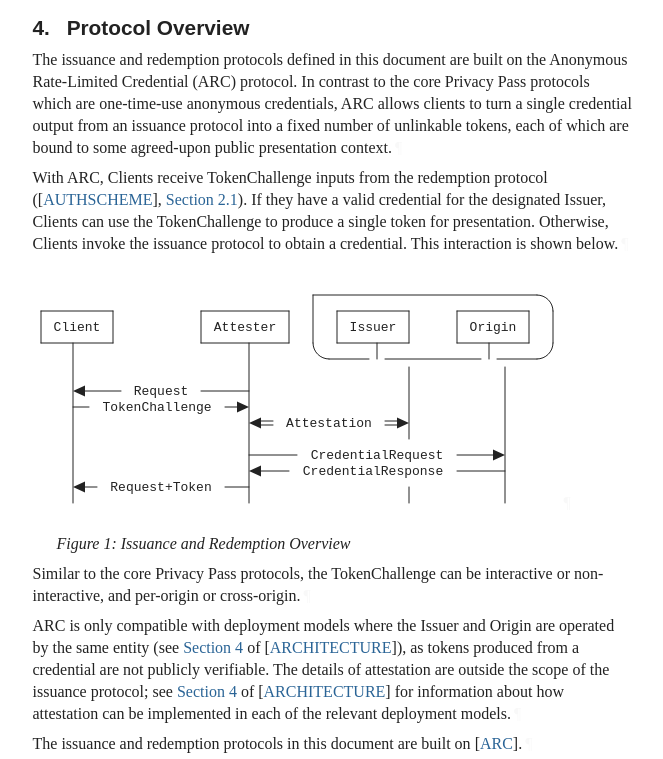
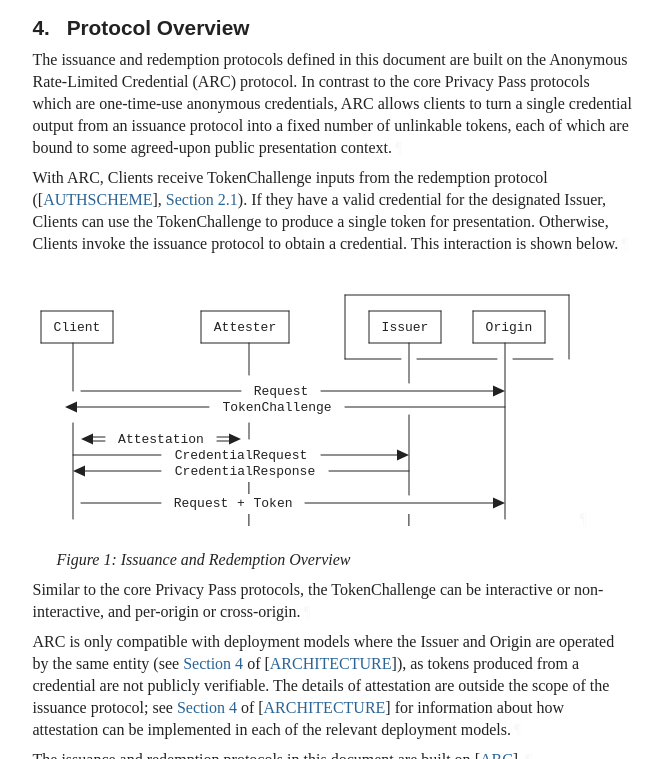
Before and after one commit to chris-wood/draft-arc, a plain HTML site: page caw/pp/draft-yun-privacypass-arc.html in a window 1280 px wide. Shown: the part 2041-2800 px from the top of the page, without its empty margins (92-755 px from the left). Drawn offline with Linux system fonts and the light colour scheme; a web font is replaced by a local one.

Commit message:
Script updating gh-pages from 6643014. [ci skip]

```diff
--- a/caw/pp/draft-yun-cfrg-arc.txt
+++ b/caw/pp/draft-yun-cfrg-arc.txt
@@ -5,7 +5,7 @@
 Network Working Group                                             C. Yun
 Internet-Draft                                                C. A. Wood
 Intended status: Informational                               Apple, Inc.
-Expires: 4 August 2025                                   31 January 2025
+Expires: 8 August 2025                                   4 February 2025
 
 
                    Anonymous Rate-Limited Credentials
@@ -55,7 +55,7 @@ Status of This Memo
    time.  It is inappropriate to use Internet-Drafts as reference
    material or to cite them other than as "work in progress."
 
-   This Internet-Draft will expire on 4 August 2025.
+   This Internet-Draft will expire on 8 August 2025.
 
 Copyright Notice
 
@@ -238,7 +238,7 @@ Table of Contents
 
    *  Order(): Outputs the order of the group (i.e. p).
 
-   *  Identity(): Outputs the identity element of the group (i.e.  I).
+   *  Identity(): Outputs the identity element of the group (i.e. I).
 
    *  Generator(): Outputs the fixed generator of the group.
 
--- a/caw/pp/draft-yun-privacypass-arc.html
+++ b/caw/pp/draft-yun-privacypass-arc.html
@@ -11,10 +11,10 @@
        This document specifies the issuance and redemption protocols for
 tokens based on the Anonymous Rate-Limited Credential (ARC) protocol.
     " name="description">
-<meta content="xml2rfc 3.25.0" name="generator">
+<meta content="xml2rfc 3.26.0" name="generator">
 <meta content="draft-yun-privacypass-arc-latest" name="ietf.draft">
 <!-- Generator version information:
-  xml2rfc 3.25.0
+  xml2rfc 3.26.0
     Python 3.12.8
     ConfigArgParse 1.7
     google-i18n-address 3.1.1
@@ -1045,11 +1045,11 @@ svg :is([fill="white"], [fill^="#fff"]) {
 <thead><tr>
 <td class="left">Internet-Draft</td>
 <td class="center">Privacy Pass Issuance Protocol for ARC</td>
-<td class="right">January 2025</td>
+<td class="right">February 2025</td>
 </tr></thead>
 <tfoot><tr>
 <td class="left">Yun &amp; Wood</td>
-<td class="center">Expires 4 August 2025</td>
+<td class="center">Expires 8 August 2025</td>
 <td class="right">[Page]</td>
 </tr></tfoot>
 </table>
@@ -1062,12 +1062,12 @@ svg :is([fill="white"], [fill^="#fff"]) {
 <dd class="internet-draft">draft-yun-privacypass-arc-latest</dd>
 <dt class="label-published">Published:</dt>
 <dd class="published">
-<time datetime="2025-01-31" class="published">31 January 2025</time>
+<time datetime="2025-02-04" class="published">4 February 2025</time>
     </dd>
 <dt class="label-intended-status">Intended Status:</dt>
 <dd class="intended-status">Standards Track</dd>
 <dt class="label-expires">Expires:</dt>
-<dd class="expires"><time datetime="2025-08-04">4 August 2025</time></dd>
+<dd class="expires"><time datetime="2025-08-08">8 August 2025</time></dd>
 <dt class="label-authors">Authors:</dt>
 <dd class="authors">
 <div class="author">
@@ -1121,7 +1121,7 @@ tokens based on the Anonymous Rate-Limited Credential (ARC) protocol.<a href="#s
         time. It is inappropriate to use Internet-Drafts as reference
         material or to cite them other than as "work in progress."<a href="#section-boilerplate.1-3" class="pilcrow">¶</a></p>
 <p id="section-boilerplate.1-4">
-        This Internet-Draft will expire on 4 August 2025.<a href="#section-boilerplate.1-4" class="pilcrow">¶</a></p>
+        This Internet-Draft will expire on 8 August 2025.<a href="#section-boilerplate.1-4" class="pilcrow">¶</a></p>
 </section>
 </div>
 <div id="copyright">
@@ -1321,71 +1321,73 @@ credential. This interaction is shown below.<a href="#section-4-2" class="pilcro
 <figure id="figure-1">
         <div id="section-4-3.1">
           <div class="alignLeft art-svg artwork" id="section-4-3.1.1">
-<svg xmlns="http://www.w3.org/2000/svg" version="1.1" height="256" width="528" viewBox="0 0 528 256" class="diagram" text-anchor="middle" font-family="monospace" font-size="13px" stroke-linecap="round">
+<svg xmlns="http://www.w3.org/2000/svg" version="1.1" height="272" width="544" viewBox="0 0 544 272" class="diagram" text-anchor="middle" font-family="monospace" font-size="13px" stroke-linecap="round">
               <path d="M 8,48 L 8,80" fill="none" stroke="black"></path>
-              <path d="M 40,80 L 40,240" fill="none" stroke="black"></path>
+              <path d="M 40,80 L 40,128" fill="none" stroke="black"></path>
+              <path d="M 40,160 L 40,256" fill="none" stroke="black"></path>
               <path d="M 80,48 L 80,80" fill="none" stroke="black"></path>
               <path d="M 168,48 L 168,80" fill="none" stroke="black"></path>
-              <path d="M 216,80 L 216,240" fill="none" stroke="black"></path>
+              <path d="M 216,80 L 216,112" fill="none" stroke="black"></path>
+              <path d="M 216,160 L 216,176" fill="none" stroke="black"></path>
               <path d="M 256,48 L 256,80" fill="none" stroke="black"></path>
-              <path d="M 280,32 L 280,80" fill="none" stroke="black"></path>
-              <path d="M 304,48 L 304,80" fill="none" stroke="black"></path>
-              <path d="M 344,80 L 344,96" fill="none" stroke="black"></path>
-              <path d="M 376,48 L 376,80" fill="none" stroke="black"></path>
-              <path d="M 376,104 L 376,176" fill="none" stroke="black"></path>
-              <path d="M 376,224 L 376,240" fill="none" stroke="black"></path>
-              <path d="M 424,48 L 424,80" fill="none" stroke="black"></path>
-              <path d="M 456,80 L 456,96" fill="none" stroke="black"></path>
-              <path d="M 472,104 L 472,240" fill="none" stroke="black"></path>
-              <path d="M 496,48 L 496,80" fill="none" stroke="black"></path>
-              <path d="M 520,48 L 520,80" fill="none" stroke="black"></path>
-              <path d="M 280,32 L 504,32" fill="none" stroke="black"></path>
+              <path d="M 312,32 L 312,96" fill="none" stroke="black"></path>
+              <path d="M 336,48 L 336,80" fill="none" stroke="black"></path>
+              <path d="M 376,80 L 376,120" fill="none" stroke="black"></path>
+              <path d="M 376,152 L 376,232" fill="none" stroke="black"></path>
+              <path d="M 408,48 L 408,80" fill="none" stroke="black"></path>
+              <path d="M 440,48 L 440,80" fill="none" stroke="black"></path>
+              <path d="M 472,80 L 472,256" fill="none" stroke="black"></path>
+              <path d="M 512,48 L 512,80" fill="none" stroke="black"></path>
+              <path d="M 536,32 L 536,96" fill="none" stroke="black"></path>
+              <path d="M 312,32 L 536,32" fill="none" stroke="black"></path>
               <path d="M 8,48 L 80,48" fill="none" stroke="black"></path>
               <path d="M 168,48 L 256,48" fill="none" stroke="black"></path>
-              <path d="M 304,48 L 376,48" fill="none" stroke="black"></path>
-              <path d="M 424,48 L 496,48" fill="none" stroke="black"></path>
+              <path d="M 336,48 L 408,48" fill="none" stroke="black"></path>
+              <path d="M 440,48 L 512,48" fill="none" stroke="black"></path>
               <path d="M 8,80 L 80,80" fill="none" stroke="black"></path>
               <path d="M 168,80 L 256,80" fill="none" stroke="black"></path>
-              <path d="M 304,80 L 376,80" fill="none" stroke="black"></path>
-              <path d="M 424,80 L 496,80" fill="none" stroke="black"></path>
-              <path d="M 296,96 L 336,96" fill="none" stroke="black"></path>
-              <path d="M 352,96 L 448,96" fill="none" stroke="black"></path>
-              <path d="M 464,96 L 504,96" fill="none" stroke="black"></path>
-              <path d="M 48,128 L 88,128" fill="none" stroke="black"></path>
-              <path d="M 168,128 L 216,128" fill="none" stroke="black"></path>
-              <path d="M 40,144 L 56,144" fill="none" stroke="black"></path>
-              <path d="M 192,144 L 208,144" fill="none" stroke="black"></path>
-              <path d="M 224,158 L 240,158" fill="none" stroke="black"></path>
-              <path d="M 224,162 L 240,162" fill="none" stroke="black"></path>
-              <path d="M 352,158 L 368,158" fill="none" stroke="black"></path>
-              <path d="M 352,162 L 368,162" fill="none" stroke="black"></path>
-              <path d="M 216,192 L 264,192" fill="none" stroke="black"></path>
-              <path d="M 424,192 L 464,192" fill="none" stroke="black"></path>
-              <path d="M 224,208 L 256,208" fill="none" stroke="black"></path>
-              <path d="M 424,208 L 472,208" fill="none" stroke="black"></path>
-              <path d="M 48,224 L 64,224" fill="none" stroke="black"></path>
-              <path d="M 192,224 L 216,224" fill="none" stroke="black"></path>
-              <path d="M 504,32 C 512.83064,32 520,39.16936 520,48" fill="none" stroke="black"></path>
-              <path d="M 296,96 C 287.16936,96 280,88.83064 280,80" fill="none" stroke="black"></path>
-              <path d="M 504,96 C 512.83064,96 520,88.83064 520,80" fill="none" stroke="black"></path>
-              <polygon class="arrowhead" points="472,192 460,186.4 460,197.6" fill="black" transform="rotate(0,464,192)"></polygon>
-              <polygon class="arrowhead" points="376,160 364,154.4 364,165.6" fill="black" transform="rotate(0,368,160)"></polygon>
-              <polygon class="arrowhead" points="232,208 220,202.4 220,213.6" fill="black" transform="rotate(180,224,208)"></polygon>
-              <polygon class="arrowhead" points="232,160 220,154.4 220,165.6" fill="black" transform="rotate(180,224,160)"></polygon>
-              <polygon class="arrowhead" points="216,144 204,138.4 204,149.6" fill="black" transform="rotate(0,208,144)"></polygon>
-              <polygon class="arrowhead" points="56,224 44,218.4 44,229.6" fill="black" transform="rotate(180,48,224)"></polygon>
-              <polygon class="arrowhead" points="56,128 44,122.4 44,133.6" fill="black" transform="rotate(180,48,128)"></polygon>
+              <path d="M 336,80 L 408,80" fill="none" stroke="black"></path>
+              <path d="M 440,80 L 512,80" fill="none" stroke="black"></path>
+              <path d="M 312,96 L 368,96" fill="none" stroke="black"></path>
+              <path d="M 384,96 L 464,96" fill="none" stroke="black"></path>
+              <path d="M 480,96 L 520,96" fill="none" stroke="black"></path>
+              <path d="M 48,128 L 208,128" fill="none" stroke="black"></path>
+              <path d="M 288,128 L 464,128" fill="none" stroke="black"></path>
+              <path d="M 40,144 L 176,144" fill="none" stroke="black"></path>
+              <path d="M 312,144 L 472,144" fill="none" stroke="black"></path>
+              <path d="M 56,174 L 72,174" fill="none" stroke="black"></path>
+              <path d="M 56,178 L 72,178" fill="none" stroke="black"></path>
+              <path d="M 184,174 L 200,174" fill="none" stroke="black"></path>
+              <path d="M 184,178 L 200,178" fill="none" stroke="black"></path>
+              <path d="M 40,192 L 128,192" fill="none" stroke="black"></path>
+              <path d="M 288,192 L 368,192" fill="none" stroke="black"></path>
+              <path d="M 48,208 L 128,208" fill="none" stroke="black"></path>
+              <path d="M 296,208 L 376,208" fill="none" stroke="black"></path>
+              <path d="M 48,240 L 128,240" fill="none" stroke="black"></path>
+              <path d="M 272,240 L 464,240" fill="none" stroke="black"></path>
+              <polygon class="arrowhead" points="472,240 460,234.4 460,245.6" fill="black" transform="rotate(0,464,240)"></polygon>
+              <polygon class="arrowhead" points="472,128 460,122.4 460,133.6" fill="black" transform="rotate(0,464,128)"></polygon>
+              <polygon class="arrowhead" points="376,192 364,186.4 364,197.6" fill="black" transform="rotate(0,368,192)"></polygon>
+              <polygon class="arrowhead" points="208,176 196,170.4 196,181.6" fill="black" transform="rotate(0,200,176)"></polygon>
+              <polygon class="arrowhead" points="64,176 52,170.4 52,181.6" fill="black" transform="rotate(180,56,176)"></polygon>
+              <polygon class="arrowhead" points="56,208 44,202.4 44,213.6" fill="black" transform="rotate(180,48,208)"></polygon>
+              <polygon class="arrowhead" points="48,144 36,138.4 36,149.6" fill="black" transform="rotate(180,40,144)"></polygon>
               <g class="text">
                 <text x="44" y="68">Client</text>
                 <text x="212" y="68">Attester</text>
-                <text x="340" y="68">Issuer</text>
-                <text x="460" y="68">Origin</text>
-                <text x="128" y="132">Request</text>
-                <text x="124" y="148">TokenChallenge</text>
-                <text x="296" y="164">Attestation</text>
-                <text x="344" y="196">CredentialRequest</text>
-                <text x="340" y="212">CredentialResponse</text>
-                <text x="128" y="228">Request+Token</text>
+                <text x="372" y="68">Issuer</text>
+                <text x="476" y="68">Origin</text>
+                <text x="248" y="132">Request</text>
+                <text x="244" y="148">TokenChallenge</text>
+                <text x="128" y="180">Attestation</text>
+                <text x="208" y="196">CredentialRequest</text>
+                <text x="212" y="212">CredentialResponse</text>
+                <text x="216" y="228">|</text>
+                <text x="168" y="244">Request</text>
+                <text x="208" y="244">+</text>
+                <text x="240" y="244">Token</text>
+                <text x="216" y="260">|</text>
+                <text x="376" y="260">|</text>
               </g>
             </svg><a href="#section-4-3.1.1" class="pilcrow">¶</a>
 </div>
@@ -1697,7 +1699,14 @@ valid = VerifyPresentation(skI, pkI, request_context, presentation_context, nonc
       <h2 id="name-security-considerations">
 <a href="#section-9" class="section-number selfRef">9. </a><a href="#name-security-considerations" class="section-name selfRef">Security Considerations</a>
       </h2>
-<p id="section-9-1">TODO: unlinkability of tokens across presentations<a href="#section-9-1" class="pilcrow">¶</a></p>
+<p id="section-9-1">Privacy considerations for tokens based on deployment details, such as issuer configuration
+and issuer selection, are discussed in <span><a href="https://rfc-editor.org/rfc/rfc9576#section-6.1" class="relref">Section 6.1</a> of [<a href="#ARCHITECTURE" class="cite xref">ARCHITECTURE</a>]</span>. Note that ARC
+requires a joint Origin and Issuer configuration given that it is privately verifiable.<a href="#section-9-1" class="pilcrow">¶</a></p>
+<p id="section-9-2">ARC offers Origin-Client unlinkability, Issuer-Client unlinkability, and redemption context
+unlinkability, as described in <span><a href="https://rfc-editor.org/rfc/rfc9576#section-3.3" class="relref">Section 3.3</a> of [<a href="#ARCHITECTURE" class="cite xref">ARCHITECTURE</a>]</span>, with one exception.
+While redemption context unlinkability is achieved by re-randomizing credentials every time
+they are presented as tokens, there is a reduction in the anonymity set in the case of presentation
+nonce collisions, as detailed in <span><a href="https://rfc-editor.org/rfc/rfc9577#section-7.2" class="relref">Section 7.2</a> of [<a href="#AUTHSCHEME" class="cite xref">AUTHSCHEME</a>]</span>.<a href="#section-9-2" class="pilcrow">¶</a></p>
 </section>
 </div>
 <div id="iana-considerations">
@@ -1805,7 +1814,7 @@ following entries.<a href="#section-10-1" class="pilcrow">¶</a></p>
 <dl class="references">
 <dt id="DAP">[DAP]</dt>
         <dd>
-<span class="refAuthor">Geoghegan, T.</span>, <span class="refAuthor">Patton, C.</span>, <span class="refAuthor">Pitman, B.</span>, <span class="refAuthor">Rescorla, E.</span>, and <span class="refAuthor">C. A. Wood</span>, <span class="refTitle">"Distributed Aggregation Protocol for Privacy Preserving Measurement"</span>, <span class="refContent">Work in Progress</span>, <span class="seriesInfo">Internet-Draft, draft-ietf-ppm-dap-13</span>, <time datetime="2024-11-02" class="refDate">2 November 2024</time>, <span>&lt;<a href="https://datatracker.ietf.org/doc/html/draft-ietf-ppm-dap-13">https://datatracker.ietf.org/doc/html/draft-ietf-ppm-dap-13</a>&gt;</span>. </dd>
+<span class="refAuthor">Geoghegan, T.</span>, <span class="refAuthor">Patton, C.</span>, <span class="refAuthor">Pitman, B.</span>, <span class="refAuthor">Rescorla, E.</span>, and <span class="refAuthor">C. A. Wood</span>, <span class="refTitle">"Distributed Aggregation Protocol for Privacy Preserving Measurement"</span>, <span class="refContent">Work in Progress</span>, <span class="seriesInfo">Internet-Draft, draft-ietf-ppm-dap-14</span>, <time datetime="2025-02-03" class="refDate">3 February 2025</time>, <span>&lt;<a href="https://datatracker.ietf.org/doc/html/draft-ietf-ppm-dap-14">https://datatracker.ietf.org/doc/html/draft-ietf-ppm-dap-14</a>&gt;</span>. </dd>
 <dd class="break"></dd>
 <dt id="OHTTP">[OHTTP]</dt>
         <dd>
```
Also changed, not shown: caw/pp/draft-yun-cfrg-arc.html (+7 -7 lines), caw/pp/draft-yun-privacypass-arc.txt (+28 -16 lines), index.html (+1 -1 lines).
